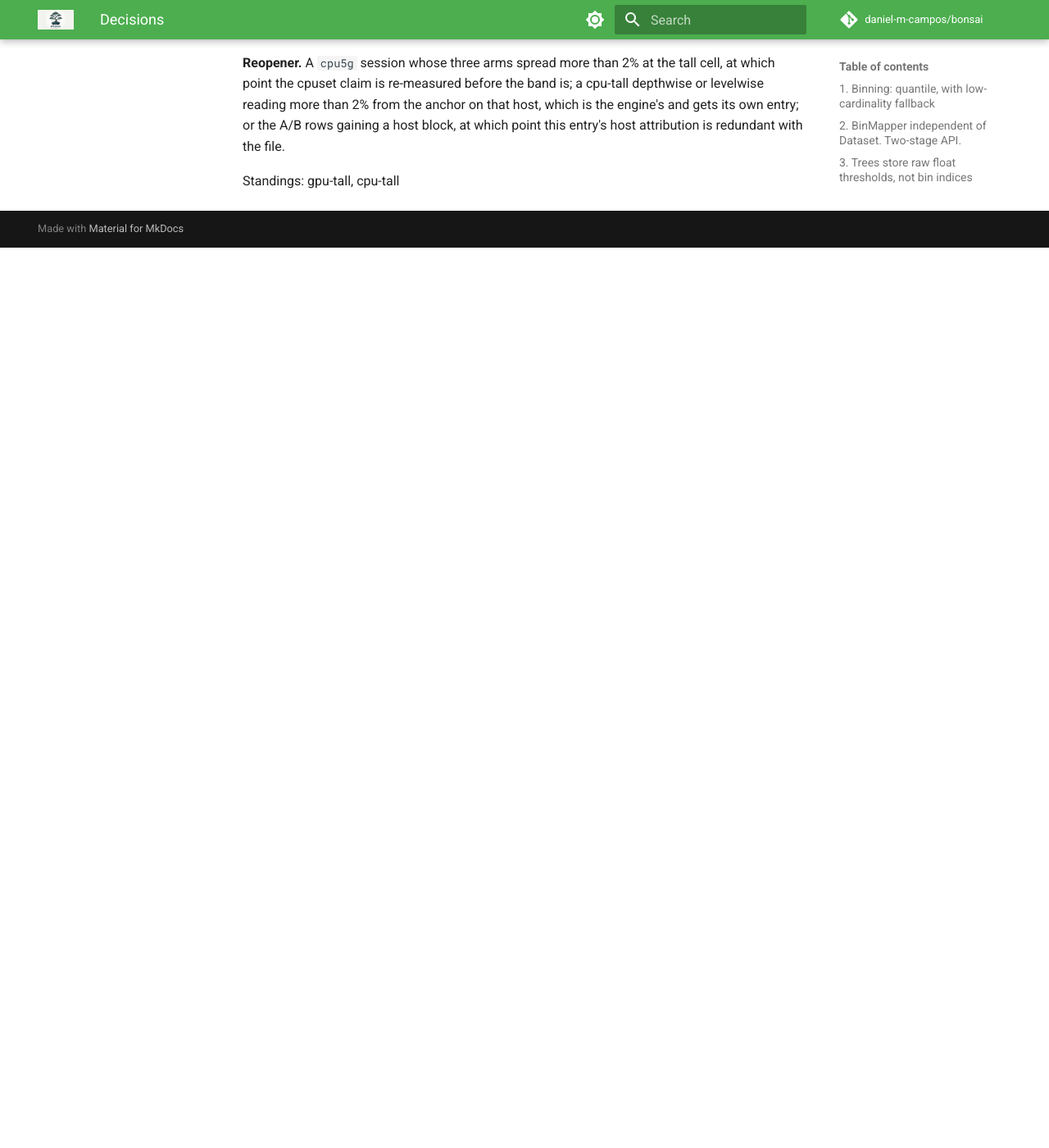
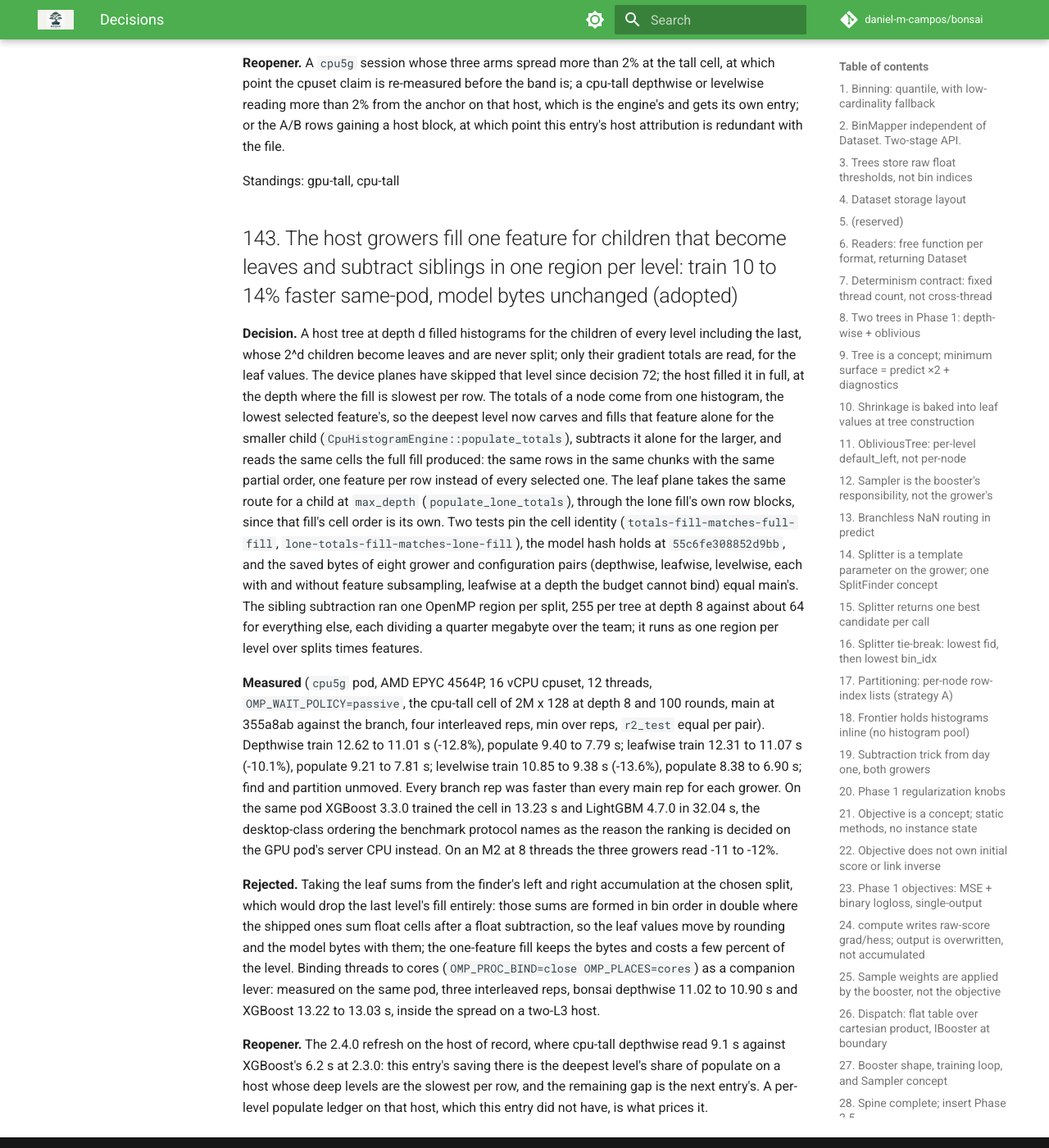
Before and after one commit to daniel-m-campos/bonsai, an MkDocs documentation site: the page built from docs/decisions.md, in a window 1280 px wide and 1400 px high, scrolled down 158097 px. Shown: the whole window at 82% size. Built offline with MkDocs 1.6.1 and Material for MkDocs 9.7.7, drawn with Linux system fonts in a browser that asks for light colours; comment, search, counter and statistics services are not loaded; before the commit the page ends 158399 px from its top, so only the background shows below that; some of the changed lines change nothing that is shown.

Commit message:
docs: decision 143, the leaf-children fill
The same-pod numbers behind the previous commit: cpu5g EPYC 4564P at
12 threads, four interleaved reps, depthwise -12.8%, leafwise -10.1%,
levelwise -13.6% train, populate -15 to -18%, bytes unchanged; thread
binding measured flat as the rejected companion lever.

Ran: make docs-check (the four em-dash findings are the untracked
local skill file), scripts/check_standings.py --decisions,
scripts/design_lint.py

```diff
--- a/docs/decisions.md
+++ b/docs/decisions.md
@@ -2037,3 +2037,13 @@
 **Reopener.** A `cpu5g` session whose three arms spread more than 2% at the tall cell, at which point the cpuset claim is re-measured before the band is; a cpu-tall depthwise or levelwise reading more than 2% from the anchor on that host, which is the engine's and gets its own entry; or the A/B rows gaining a host block, at which point this entry's host attribution is redundant with the file.
 
 Standings: gpu-tall, cpu-tall
+
+## 143. The host growers fill one feature for children that become leaves and subtract siblings in one region per level: train 10 to 14% faster same-pod, model bytes unchanged (adopted)
+
+**Decision.** A host tree at depth d filled histograms for the children of every level including the last, whose 2^d children become leaves and are never split; only their gradient totals are read, for the leaf values. The device planes have skipped that level since decision 72; the host filled it in full, at the depth where the fill is slowest per row. The totals of a node come from one histogram, the lowest selected feature's, so the deepest level now carves and fills that feature alone for the smaller child (`CpuHistogramEngine::populate_totals`), subtracts it alone for the larger, and reads the same cells the full fill produced: the same rows in the same chunks with the same partial order, one feature per row instead of every selected one. The leaf plane takes the same route for a child at `max_depth` (`populate_lone_totals`), through the lone fill's own row blocks, since that fill's cell order is its own. Two tests pin the cell identity (`totals-fill-matches-full-fill`, `lone-totals-fill-matches-lone-fill`), the model hash holds at `55c6fe308852d9bb`, and the saved bytes of eight grower and configuration pairs (depthwise, leafwise, levelwise, each with and without feature subsampling, leafwise at a depth the budget cannot bind) equal main's. The sibling subtraction ran one OpenMP region per split, 255 per tree at depth 8 against about 64 for everything else, each dividing a quarter megabyte over the team; it runs as one region per level over splits times features.
+
+**Measured** (`cpu5g` pod, AMD EPYC 4564P, 16 vCPU cpuset, 12 threads, `OMP_WAIT_POLICY=passive`, the cpu-tall cell of 2M x 128 at depth 8 and 100 rounds, main at 355a8ab against the branch, four interleaved reps, min over reps, `r2_test` equal per pair). Depthwise train 12.62 to 11.01 s (-12.8%), populate 9.40 to 7.79 s; leafwise train 12.31 to 11.07 s (-10.1%), populate 9.21 to 7.81 s; levelwise train 10.85 to 9.38 s (-13.6%), populate 8.38 to 6.90 s; find and partition unmoved. Every branch rep was faster than every main rep for each grower. On the same pod XGBoost 3.3.0 trained the cell in 13.23 s and LightGBM 4.7.0 in 32.04 s, the desktop-class ordering the benchmark protocol names as the reason the ranking is decided on the GPU pod's server CPU instead. On an M2 at 8 threads the three growers read -11 to -12%.
+
+**Rejected.** Taking the leaf sums from the finder's left and right accumulation at the chosen split, which would drop the last level's fill entirely: those sums are formed in bin order in double where the shipped ones sum float cells after a float subtraction, so the leaf values move by rounding and the model bytes with them; the one-feature fill keeps the bytes and costs a few percent of the level. Binding threads to cores (`OMP_PROC_BIND=close OMP_PLACES=cores`) as a companion lever: measured on the same pod, three interleaved reps, bonsai depthwise 11.02 to 10.90 s and XGBoost 13.22 to 13.03 s, inside the spread on a two-L3 host.
+
+**Reopener.** The 2.4.0 refresh on the host of record, where cpu-tall depthwise read 9.1 s against XGBoost's 6.2 s at 2.3.0: this entry's saving there is the deepest level's share of populate on a host whose deep levels are the slowest per row, and the remaining gap is the next entry's. A per-level populate ledger on that host, which this entry did not have, is what prices it.
```
